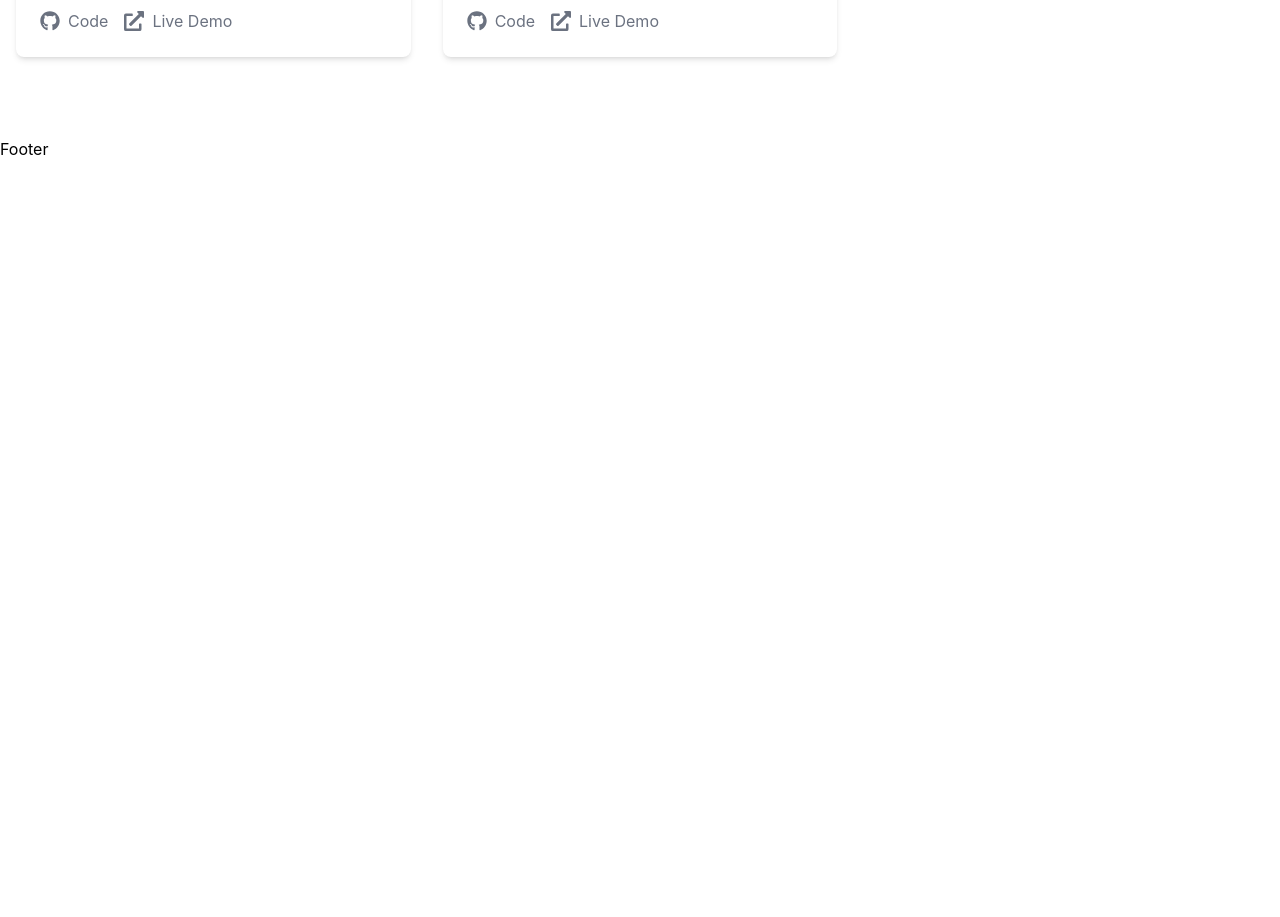
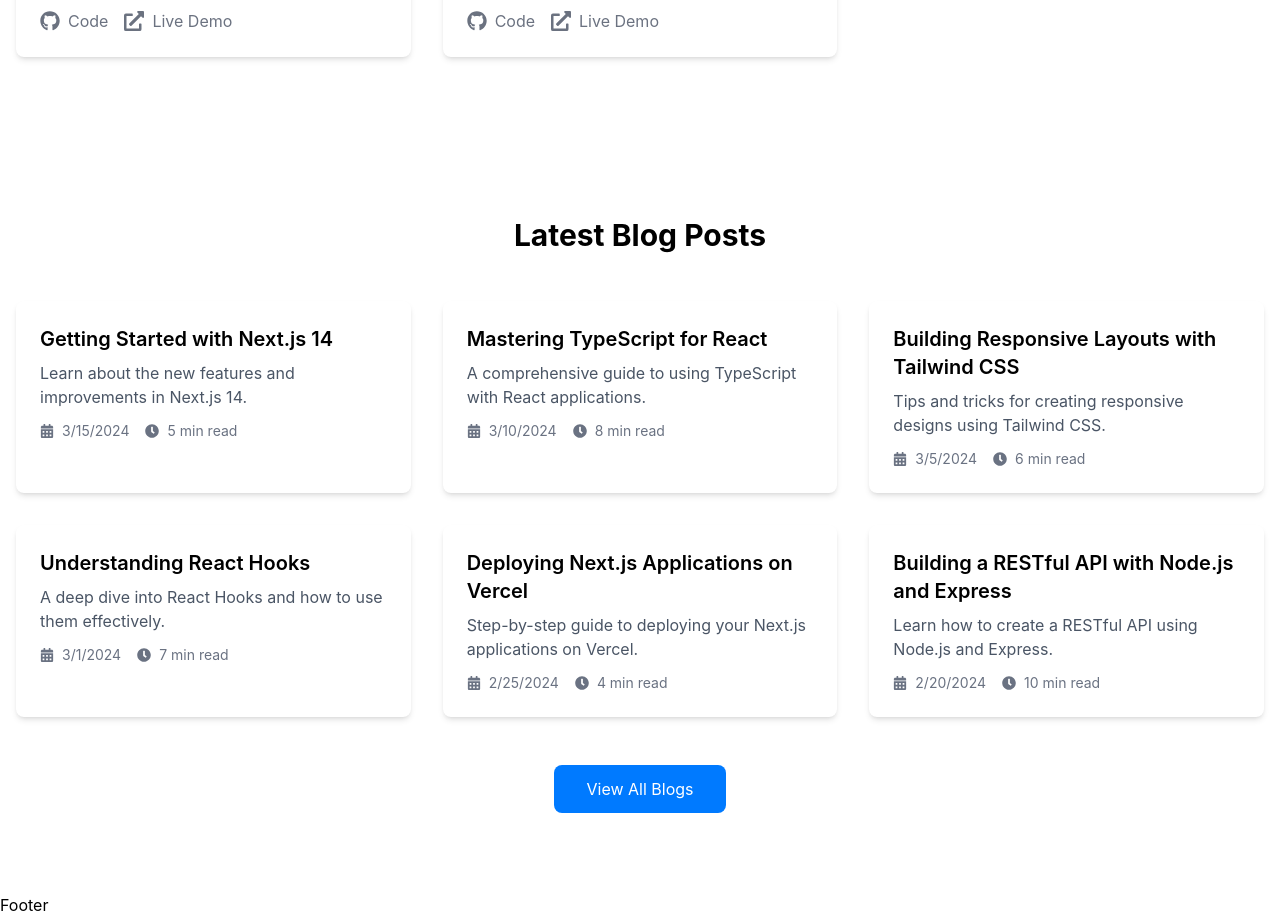
Before and after one commit to Thomas-Horvath/nextjs-portfolio-mamun, a Next.js app: page / in a window 1280 px wide. Shown: the part 2220-3137 px from the top of the page. Before the commit the page ends 2381 px from the top, so only its background shows below. Built offline with nearby package versions, Linux system fonts and the light colour scheme.

Commit message:
blogs section

```diff
--- /dev/null
+++ b/src/app/components/Blogs.tsx
@@ -0,0 +1,60 @@
+import { blogs } from '@/contents/blogs'
+import Link from 'next/link'
+import React from 'react'
+import { FaCalendarAlt, FaClock } from 'react-icons/fa'
+
+const Blogs = () => {
+  return (
+    <section className='py-20 container max-w-7xl mx-auto px-4'>
+      <h2 className='text-3xl font-bold mb-12 text-center '>Latest Blog Posts</h2>
+
+
+
+      <div className='grid grid-cols-1 md:grid-cols-3 gap-8'>
+        {
+          blogs.map((blog) => (
+            <article key={blog.slug} className='bg-white dark:bg-dark/50 rounded-lg shadow-md p-6'>
+
+              <Link href={`/blog/${blog.slug}`}>
+                <h3 className='text-xl font-semibold mb-2 hover:text-primary transition-colors'>
+                  {blog.title}
+                </h3>
+              </Link>
+
+
+              <p className='text-gray-600 dark:text-gray-300 mb-3'>
+                {blog.excerpt}
+              </p>
+
+
+              <div className='flex items-center text-sm text-gray-500 dark:text-gray-400 space-x-4'>
+                <span className='flex items-center'>
+                  <FaCalendarAlt className='mr-2' />
+                  {new Date(blog.date).toLocaleDateString()}
+                </span>
+
+
+                <span className='flex items-center'>
+                  <FaClock className='mr-2' />
+                  {blog.readTime}
+                </span>
+              </div>
+
+
+            </article>
+          ))
+        }
+      </div>
+
+
+      {/* button */}
+      <div className='text-center mt-12'>
+        <Link href="/blogs" className='inline-block bg-primary text-white px-8 py-3 rounded-lg hover:bg-primary/90 transition-colors'>
+        View All Blogs
+        </Link>
+      </div>
+    </section>
+  )
+}
+
+export default Blogs
--- a/src/app/components/Navbar.tsx
+++ b/src/app/components/Navbar.tsx
@@ -15,6 +15,10 @@
         setIsMobileMenuOpen(!isMobileMenuOpen);
     };
 
+    const closeMobileMenu = () => {
+        setIsMobileMenuOpen(false);
+    }
+
     const menuItems = [
         { label: 'Home', href: '/' },
         { label: 'About', href: '/about' },
@@ -31,7 +35,7 @@
 
                 {/* desktop menu */}
                 <div className="flex items-center justify-between h-16">
-                    <Link href="/" className='text-xl font-bold text-primary' >Devfolio&trade;</Link>
+                    <Link href="/" onClick={closeMobileMenu} className='text-xl font-bold text-primary' >Devfolio&trade;</Link>
 
 
                     <div className='hidden md:flex items-center space-x-8'>
--- a/src/app/page.tsx
+++ b/src/app/page.tsx
@@ -1,3 +1,5 @@
+
+import Blogs from "./components/Blogs";
 import Hero from "./components/Hero";
 import Projects from "./components/Projects";
 
@@ -6,6 +8,7 @@
    <>
    <Hero />
    <Projects />
+   <Blogs/>
    </>
   );
 }
```
